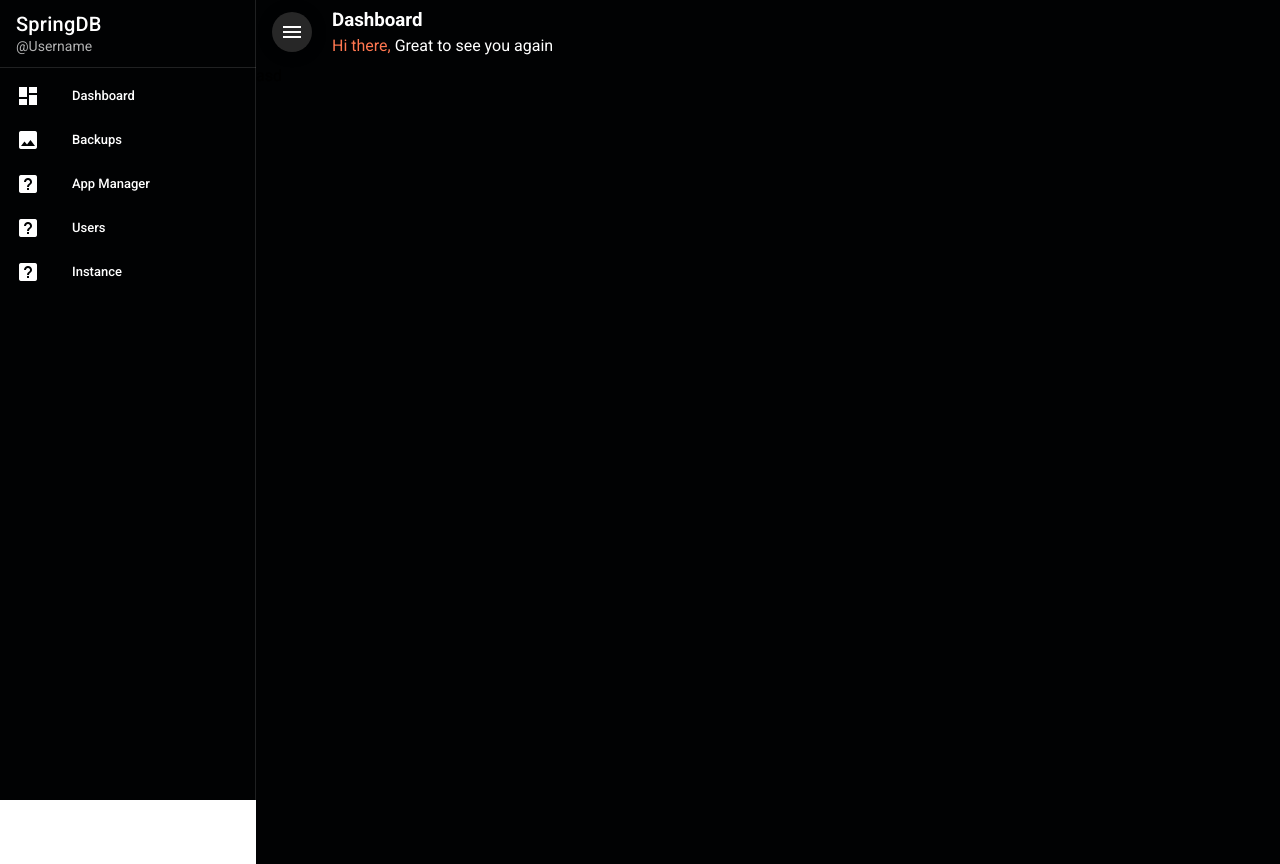
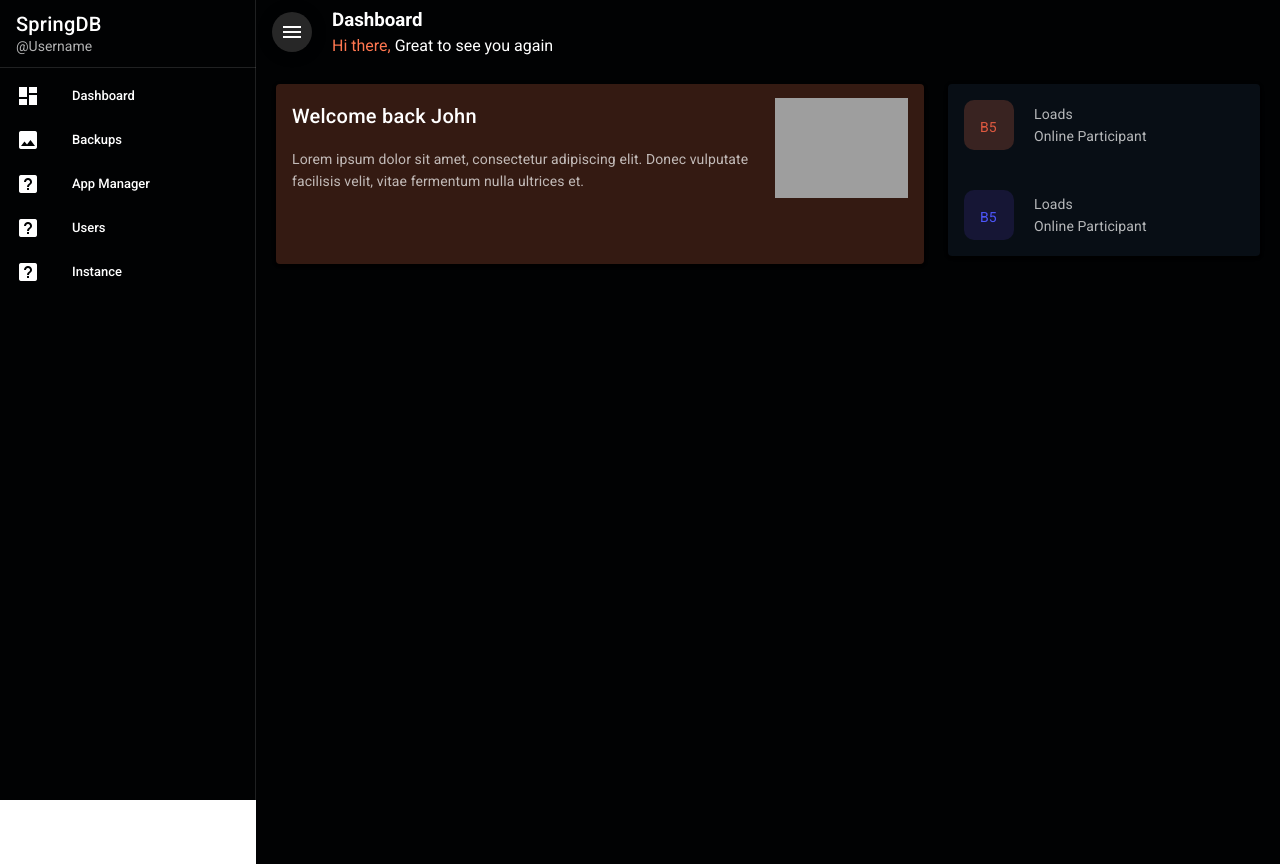
Before and after one commit to NaveenDanj/spring-db-frontend, a Vue app: page / in a window 1280 px wide. Built offline with nearby package versions, Linux system fonts and the light colour scheme; grey boxes are pictures that could not be loaded.

Commit message:
add welcome block component

```diff
--- /dev/null
+++ b/src/components/Dashboard/ServerDetailBlock.vue
@@ -0,0 +1,3 @@
+<template>
+
+</template>
--- /dev/null
+++ b/src/components/Dashboard/WelcomeBlock.vue
@@ -0,0 +1,71 @@
+<template>
+  <v-row>
+    <v-col cols="12" md="8">
+      <v-card color="#341A12" dark rounded>
+        <v-card-title>Welcome back John</v-card-title>
+
+        <v-card-text class="d-flex justify-space-between">
+          <p>
+            Lorem ipsum dolor sit amet, consectetur adipiscing elit. Donec
+            vulputate facilisis velit, vitae fermentum nulla ultrices et.
+          </p>
+          <img
+            style="position: relative; top: -50px"
+            class="my-auto"
+            width="180"
+            height="100"
+            src="https://templates.iqonic.design/server360/html-dark/images/page-img/37.png"
+          />
+        </v-card-text>
+      </v-card>
+    </v-col>
+
+    <v-col cols="12" md="4">
+      <v-card color="#080E15" dark rounded>
+        <v-card-text style="display: flex; flex-direction: column; width: 100%">
+          <div class="d-flex justify-space-between">
+            <div class="d-flex">
+              <div
+                class="pa-4"
+                style="
+                  background-color: #392321;
+                  border-radius: 10px;
+                  width: 50px;
+                  height: 50px;
+                "
+              >
+                <label style="color: #df5940; font-size: 14px">B5</label>
+              </div>
+
+              <div class="my-auto">
+                <label class="ml-5">Loads</label><br />
+                <label class="ml-5">Online Participant</label>
+              </div>
+            </div>
+          </div>
+
+          <div class="d-flex justify-space-between mt-10">
+            <div class="d-flex">
+              <div
+                class="pa-4"
+                style="
+                  background-color: #161635;
+                  border-radius: 10px;
+                  width: 50px;
+                  height: 50px;
+                "
+              >
+                <label style="color: #4d56fb; font-size: 14px">B5</label>
+              </div>
+
+              <div class="my-auto">
+                <label class="ml-5">Loads</label><br />
+                <label class="ml-5">Online Participant</label>
+              </div>
+            </div>
+          </div>
+        </v-card-text>
+      </v-card>
+    </v-col>
+  </v-row>
+</template>
--- /dev/null
+++ b/src/views/Dashboard/DashboardPage.vue
@@ -0,0 +1,25 @@
+<template>
+
+    <div>
+
+        <WelcomeBlock />
+
+    </div>
+
+</template>
+
+
+<script>
+import WelcomeBlock from '../../components/Dashboard/WelcomeBlock.vue'
+
+
+export default {
+    components : {
+        WelcomeBlock
+    }
+}
+</script>
+
+<style scoped>
+
+</style>
--- a/src/views/Home.vue
+++ b/src/views/Home.vue
@@ -39,7 +39,7 @@
 
     <div class="mainContainer">
 
-      asd
+      <DashboardPage />
 
 
     </div>
@@ -48,11 +48,12 @@
 </template>
 
 <script>
+import DashboardPage from "./Dashboard/DashboardPage.vue";
 export default {
     name: "Home",
     data() {
         return {
-      drawer : true,
+            drawer: true,
             items: [
                 { title: "Dashboard", icon: "mdi-view-dashboard" },
                 { title: "Backups", icon: "mdi-image" },
@@ -63,6 +64,7 @@ export default {
             right: null,
         };
     },
+    components: { DashboardPage }
 };
 </script>
 
@@ -70,7 +72,8 @@ export default {
 
 .mainContainer{
   background-color : #010203;
-  min-height : 100vh
+  min-height : 100vh;
+  padding : 20px;
 }
 
 
```
Lines whose indentation alone changed are shown as unchanged.
